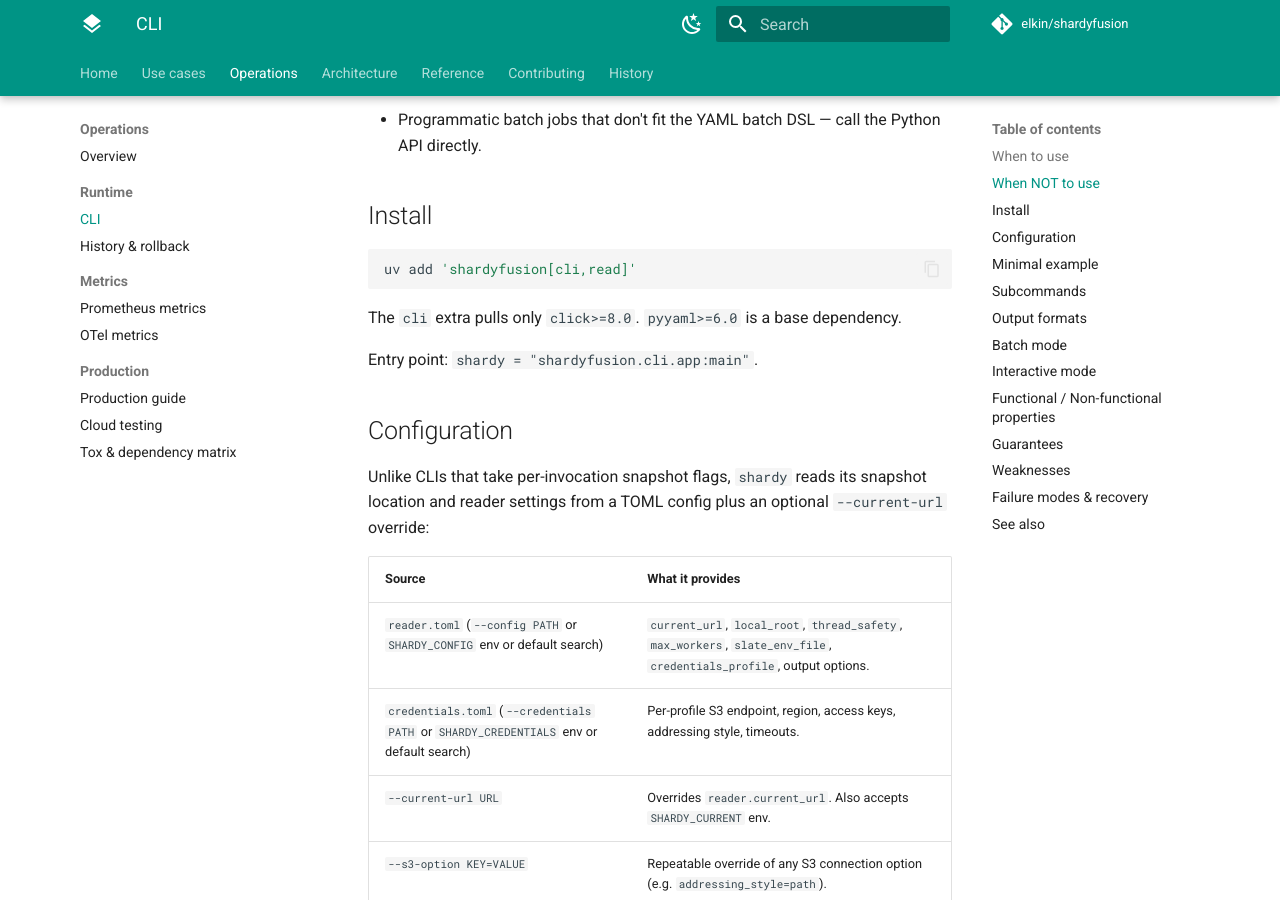
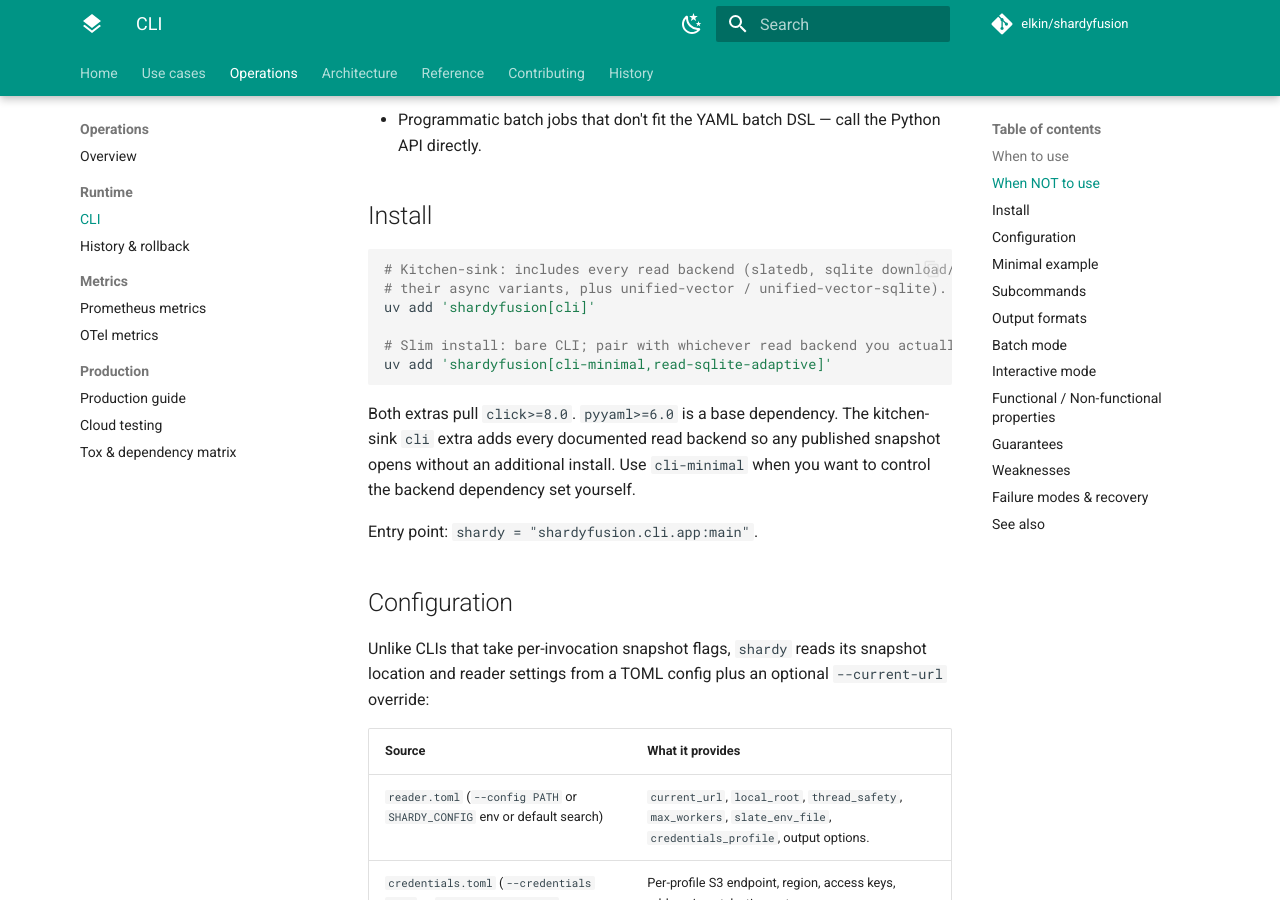
Before and after one commit to elkin/shardyfusion, an MkDocs documentation site: the page built from docs/operate/cli.md, in a window 1280 px wide and 900 px high, scrolled down 496 px. Built offline with MkDocs 1.6.1 and Material for MkDocs 9.7.7, drawn with Linux system fonts in a browser that asks for light colours; comment, search, counter and statistics services are not loaded.

Commit message:
docs: document sqlite-adaptive, sqlite-adaptive-async, cli-minimal extras
Update CHANGELOG, AGENTS.md, optional-imports index, CLI install
guide, tox-matrix, and the sync/async SQLite use-case pages so the
new extras are discoverable from the user-facing entry points.

````diff
--- a/docs/operate/cli.md
+++ b/docs/operate/cli.md
@@ -16,10 +16,18 @@ Use the **`shardy` CLI** to inspect, query, and manage published snapshots.
 ## Install
 
 ```bash
-uv add 'shardyfusion[cli,read]'
+# Kitchen-sink: includes every read backend (slatedb, sqlite download/range/adaptive,
+# their async variants, plus unified-vector / unified-vector-sqlite).
+uv add 'shardyfusion[cli]'
+
+# Slim install: bare CLI; pair with whichever read backend you actually need.
+uv add 'shardyfusion[cli-minimal,read-sqlite-adaptive]'
 ```
 
-The `cli` extra pulls only `click>=8.0`. `pyyaml>=6.0` is a base dependency.
+Both extras pull `click>=8.0`. `pyyaml>=6.0` is a base dependency. The kitchen-sink
+`cli` extra adds every documented read backend so any published snapshot opens
+without an additional install. Use `cli-minimal` when you want to control the
+backend dependency set yourself.
 
 Entry point: `shardy = "shardyfusion.cli.app:main"`.
 
````
Also changed, not shown: AGENTS.md (+1 -1 lines), CHANGELOG.md (+2 -0 lines), docs/architecture/optional-imports.md (+5 -1 lines), docs/operate/tox-matrix.md (+7 -1 lines), docs/use-cases/kv-storage/read/async/sqlite.md (+6 -1 lines), docs/use-cases/kv-storage/read/sync/sqlite.md (+5 -1 lines).
